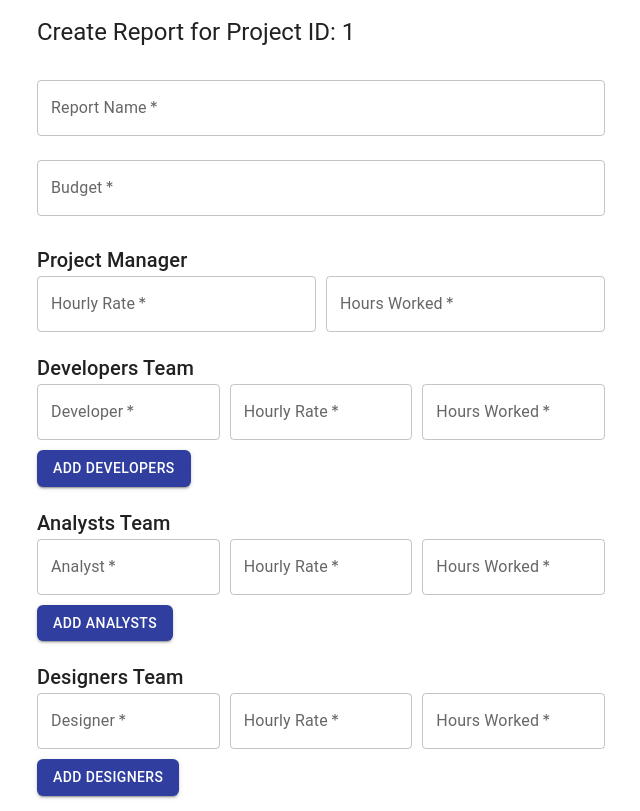
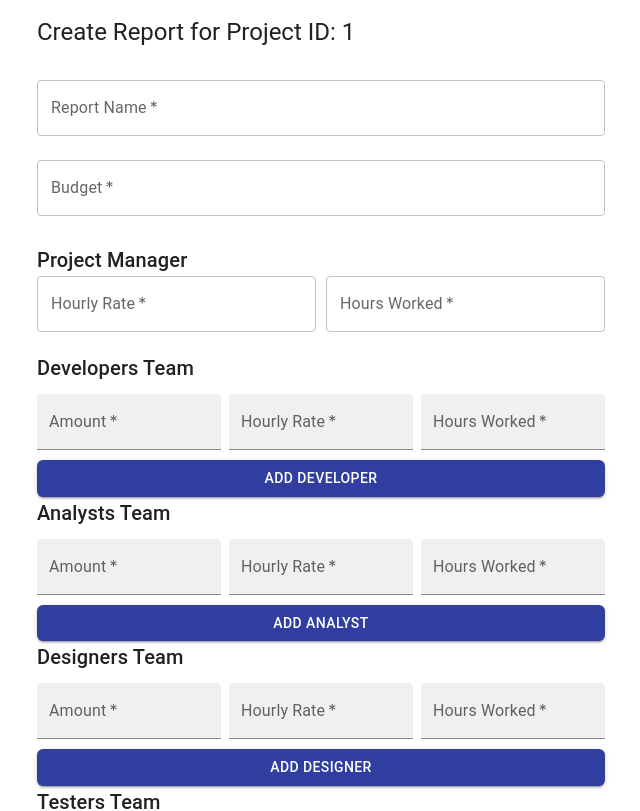
Before and after one commit to PikuzaMarie/project-cost-calculator, a React (Create React App) app: page /home/projects/1/report in a window 1280 px wide. Shown: the top 811 px of the page, without its empty margins (319-959 px from the left). Built offline with nearby package versions, Linux system fonts and the light colour scheme; no server answers.

Commit message:
style: style team form component

```diff
--- a/src/components/TeamForm.js
+++ b/src/components/TeamForm.js
@@ -16,46 +16,57 @@ const TeamForm = ({ team, setTeam, calculateTotalCost, teamType }) => {
 		]);
 	};
 
+	const handleNumericChange = (e, setter, index, field) => {
+		const value = e.target.value;
+		const regex = /^\d*\.?\d*$/;
+		if (regex.test(value)) {
+			setter(index, field, value);
+		}
+	};
+
 	return (
-		<Box sx={{ marginBottom: "20px" }}>
-			<Typography
-				variant="h6"
-				sx={{ marginTop: "20px" }}>
+		<Box sx={{ display: "flex", flexDirection: "column", gap: "10px" }}>
+			<Typography variant="h6">
 				{teamType.charAt(0).toUpperCase() + teamType.slice(1)} Team
 			</Typography>
 			{team.map((member, index) => (
 				<Box
 					key={index}
-					sx={{ display: "flex", gap: "10px", marginBottom: "10px" }}>
+					sx={{ display: "flex", gap: "8px" }}>
 					<TextField
-						label={`${
-							teamType.charAt(0).toUpperCase() + teamType.slice(1, -1)
-						}`}
+						label="Amount"
 						value={member[teamType]}
-						onChange={(e) => handleChange(index, teamType, e.target.value)}
-						type="number"
+						variant="filled"
+						onChange={(e) =>
+							handleNumericChange(e, handleChange, index, teamType)
+						}
 						required
 					/>
 					<TextField
 						label="Hourly Rate"
 						value={member.hourlyRate}
-						onChange={(e) => handleChange(index, "hourlyRate", e.target.value)}
-						type="number"
+						variant="filled"
+						onChange={(e) =>
+							handleNumericChange(e, handleChange, index, "hourlyRate")
+						}
 						required
 					/>
 					<TextField
 						label="Hours Worked"
 						value={member.hoursWorked}
-						onChange={(e) => handleChange(index, "hoursWorked", e.target.value)}
-						type="number"
+						variant="filled"
+						onChange={(e) =>
+							handleNumericChange(e, handleChange, index, "hoursWorked")
+						}
 						required
 					/>
 				</Box>
 			))}
 			<Button
 				variant="contained"
-				onClick={handleAddMember}>
-				Add {teamType.charAt(0).toUpperCase() + teamType.slice(1)}
+				onClick={handleAddMember}
+				sx={{ width: "100%" }}>
+				Add {teamType.charAt(0).toUpperCase() + teamType.slice(1, -1)}
 			</Button>
 		</Box>
 	);
```
